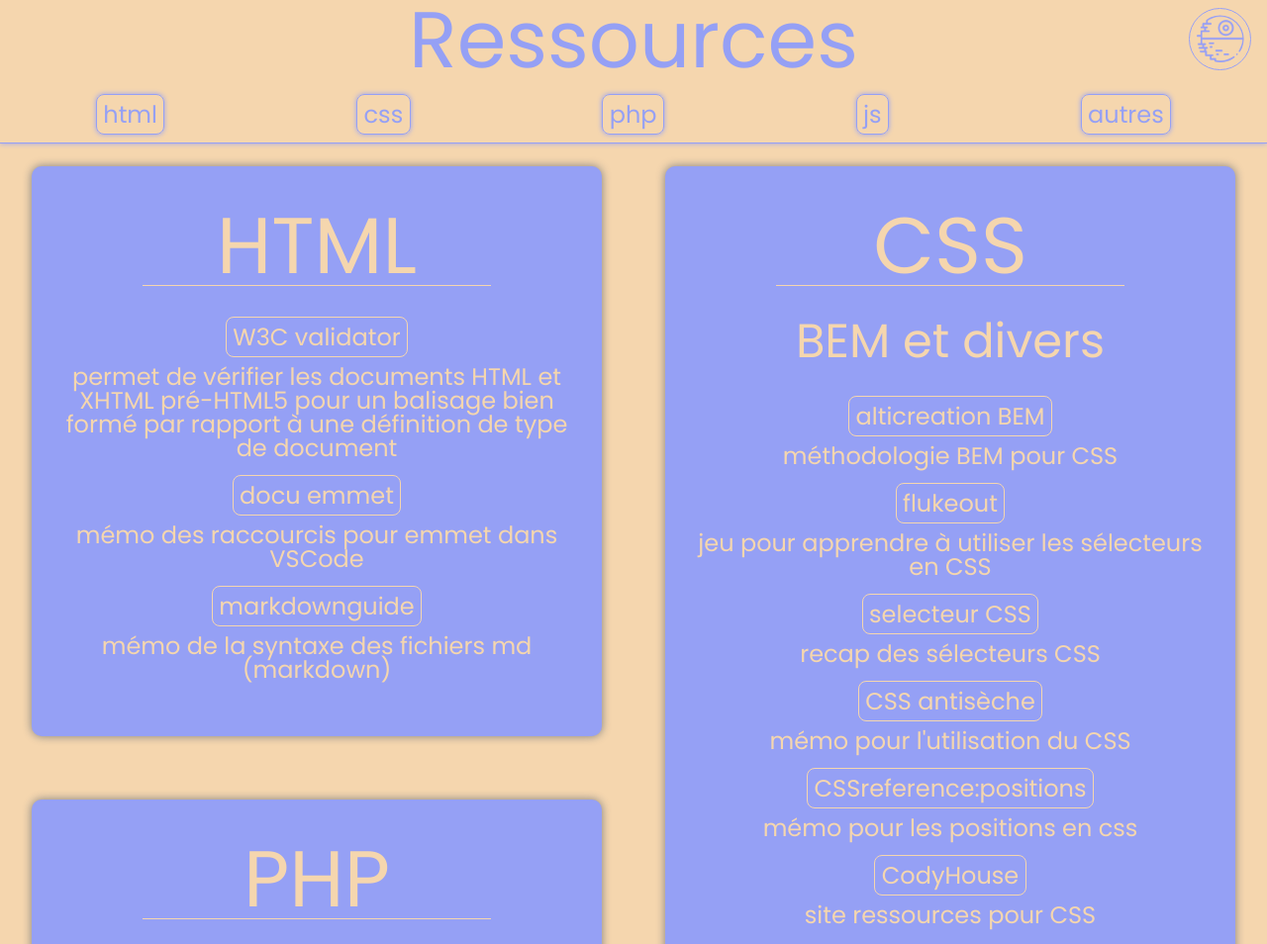
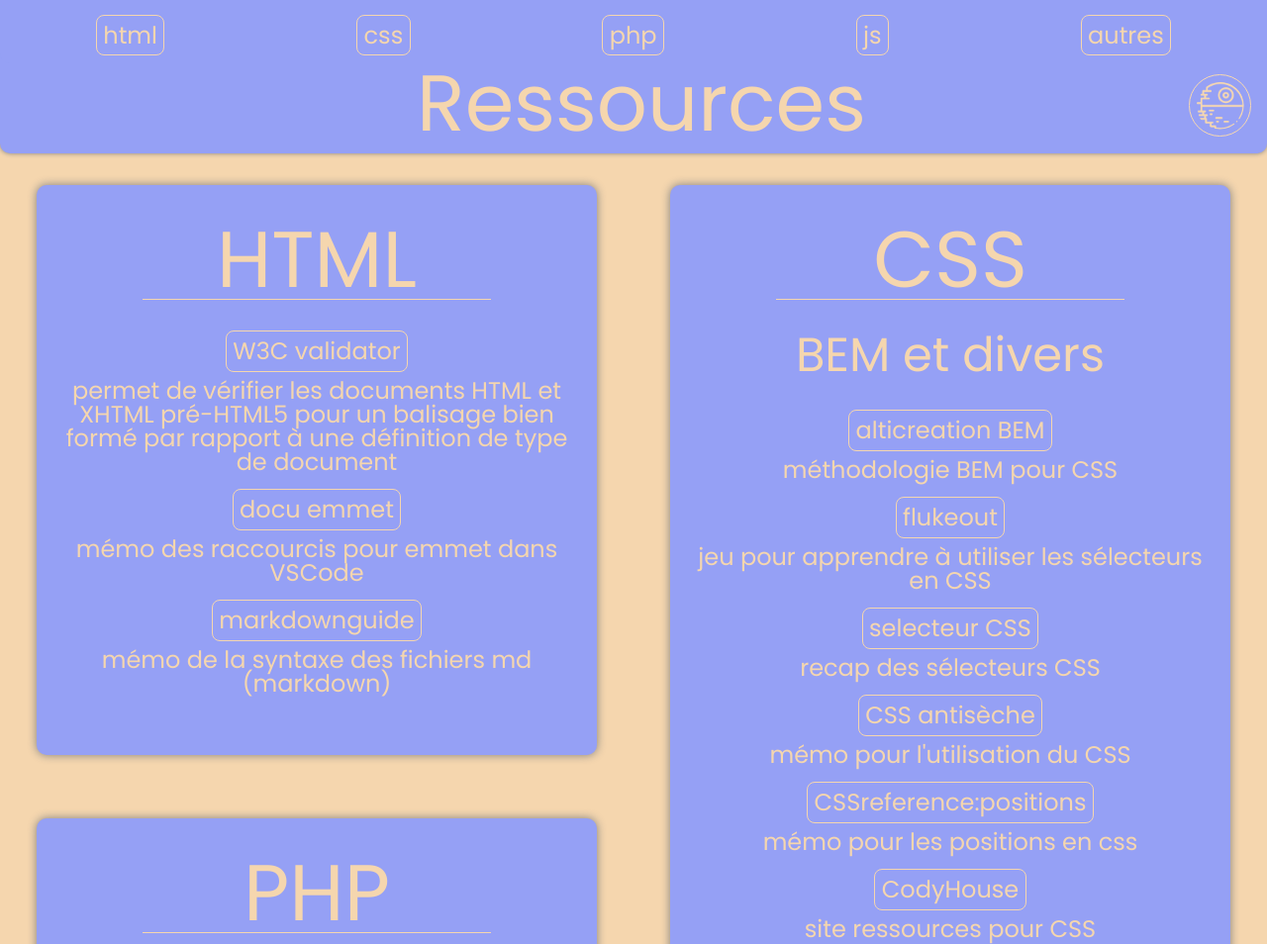
Before and after one commit to BlueHanae/ressources, a plain HTML site: page index.html in a window 1280 px wide. Shown: the top 954 px of the page at 99% size. Drawn offline with Linux system fonts and the light colour scheme.

Commit message:
navbar postion fixed à la place de tout le header, ancres et 2/3 fioritures réparées

```diff
--- a/css/style.css
+++ b/css/style.css
@@ -15,20 +15,27 @@ body {
     transition: .5s;
 }
 
+/* animations */
+@keyframes appearfrombottontotop{
+    from {
+        transform: translateY(50rem);
+    }
+    to {
+        transform: translateY(0rem);
+    }
+}
+
 /* coded mobile first, max 600px */
-.invisible {
-    height: 8rem;
-}
 
 #icon-theme {
     position: absolute;
     right: 1rem;
-    top: .5rem;
+    top: 3.5rem;
     padding: .2rem;
     border: 1.5px solid black;
     border-radius: 50%;
     width: 1.5rem;
-    filter: invert(63%) sepia(84%) saturate(1025%) hue-rotate(197deg) brightness(97%) contrast(98%);
+    filter: invert(89%) sepia(19%) saturate(632%) hue-rotate(332deg) brightness(100%) contrast(93%);
     cursor: pointer;
 }
 
@@ -43,46 +50,49 @@ h1, h2{
 
 /* Main-header */
 .main-header {
-    box-shadow: 0px 0px 5px var(--color-purpleish);
-    border-bottom: 1.5px solid var(--color-purpleish);
-    width: 100%;
-    position: fixed;
+    background: var(--color-purpleish);
     display: flex;
     flex-direction: column;
-    height: auto;
-    background: var(--color-yellowish);
-    padding-bottom: .7;
+    padding-bottom: .7rem;
+    border-radius: 0 0 10px 10px;
+    box-shadow: 0px 0px 5px grey;
 }
 
 .main-header__title {
     align-self: flex-start;
     justify-self: center;
-    color: var(--color-purpleish);
+    color: var(--color-yellowish);
+    padding-top: 3rem;
+    padding-left: 1rem;
 }
 
 .main-header__nav {
+    border-radius: 0 0 10px 10px;
+    background: var(--color-purpleish);
+    z-index: 1;
+    width: 100%;
+    position: fixed;
     display: flex;
     justify-content: space-around;
 }
 
 .main-header__nav a {
-    color: var(--color-purpleish);
-    border: 1px solid var(--color-purpleish);
-    box-shadow: 0px 0px 5px var(--color-purpleish);
+    color: var(--color-yellowish);
+    border: 1px solid var(--color-yellowish);
 }
 
 .main-header__nav a:hover {
     box-shadow: none;
-    color: var(--color-yellowish);
-    background: var(--color-purpleish);
-    border: 1px solid var(--color-yellowish);
+    color: var(--color-purpleish);
+    background: var(--color-yellowish);
+    border: 1px solid var(--color-purpleish);
     transition: .5s;
 }
 
 /* sections */
 section {
     box-shadow: 0 0 10px grey;
-    padding: 1rem;
+    padding: .7rem;
     margin: 1rem auto;
     width: 75%;
     border-radius: 10px;
@@ -139,10 +149,6 @@ a:hover {
 
 /*big smartphone/tablet*/
     {
-    .invisible {
-        height: 8.5rem;
-    }
-
     .main-header__title {
         align-self: center;
     }
@@ -174,26 +180,31 @@ a:hover {
     }
 
     .html {
+        animation: appearfrombottontotop 1s;
         grid-row: 1/3;
         grid-column: 1;
     }
 
     .css {
+        animation: appearfrombottontotop 1.5s;
         grid-row: 1/8;
         grid-column: 2;
     }
 
     .php {
+        animation: appearfrombottontotop 2s;
         grid-row: 3/6;
         grid-column: 1;
     }
 
     .js {
+        animation: appearfrombottontotop 3s;
         grid-row: 8/11;
         grid-column: 2;
     }
 
     .autre {
+        animation: appearfrombottontotop 2.5s;
         grid-row: 6/12;
         grid-column: 1;
     }
@@ -218,19 +229,28 @@ a:hover {
     h3 {
         font-size: 3rem;
     }
+    #icon-theme {
+        top: 4.7rem;
+    }
+    .main-header__title {
+        padding-top: 4rem;
 
+    }
 }
 
 @media (min-width: 1400px)
 
-/*Je te vois avec ton grand écran*/
+/*Je te vois avec ton grand écran; WIP*/
     {}
 
 /* dark-theme */
 body.dark {
     background: var(--color-darkmodebody);
 }
+body.dark .main-header__nav {
+    background: var(--color-darkmodebody);
 
+}
 body.dark section{
     background: var(--color-darkmodecard);
 }
--- a/index.html
+++ b/index.html
@@ -13,8 +13,6 @@
 </head>
 <body>
     <header class="main-header">
-        <img id="icon-theme" src="icons/death-star.png" alt="jedi logo">
-        <h1 class="main-header__title">Ressources</h1>
         <nav>
             <ul class="main-header__nav">
                 <li><a href="#html-anchor">html</a></li>
@@ -24,6 +22,8 @@
                 <li><a href="#autre-anchor">autres</a></li>
             </ul>
         </nav>
+        <img id="icon-theme" src="icons/death-star.png" alt="jedi logo">
+        <h1 class="main-header__title">Ressources</h1>
     </header>
     <div class="invisible"></div>
     <main class="main__size">
@@ -123,7 +123,7 @@
                     <li><a href="https://codepen.io/" target="_blank">codepen</a><p>meilleur site ever de code en open source</p></li>
                     <li><a href="https://www.instagram.com/frontend_trend/?igshid=YmMyMTA2M2Y%3D" target="_blank">frontend_trend</a><p>idées de html css pour sites</p></li>
                     <li><a href="https://removebg.com" target="_blank">removebg</a><p>détourer une image afin de lui enlever son fond</p></li>
-                    <li><a href="https://www.codingame.com/" target="_blank">condingame</a></li>
+                    <li><a href="https://www.codingame.com/" target="_blank">codingame</a></li>
                 </ul>
     </section>
     </main>
```
